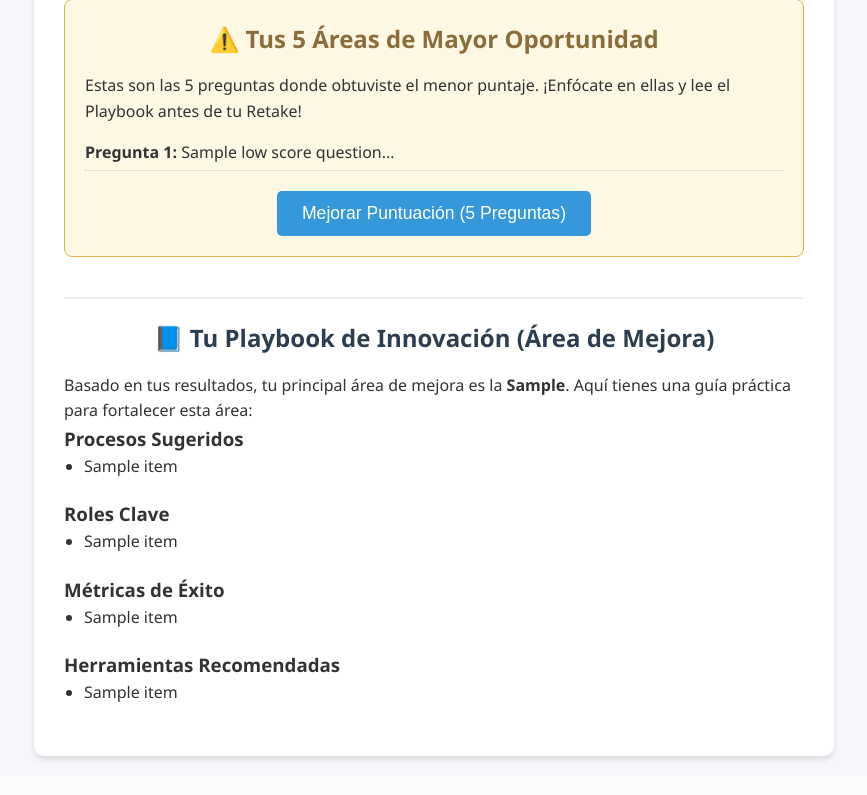
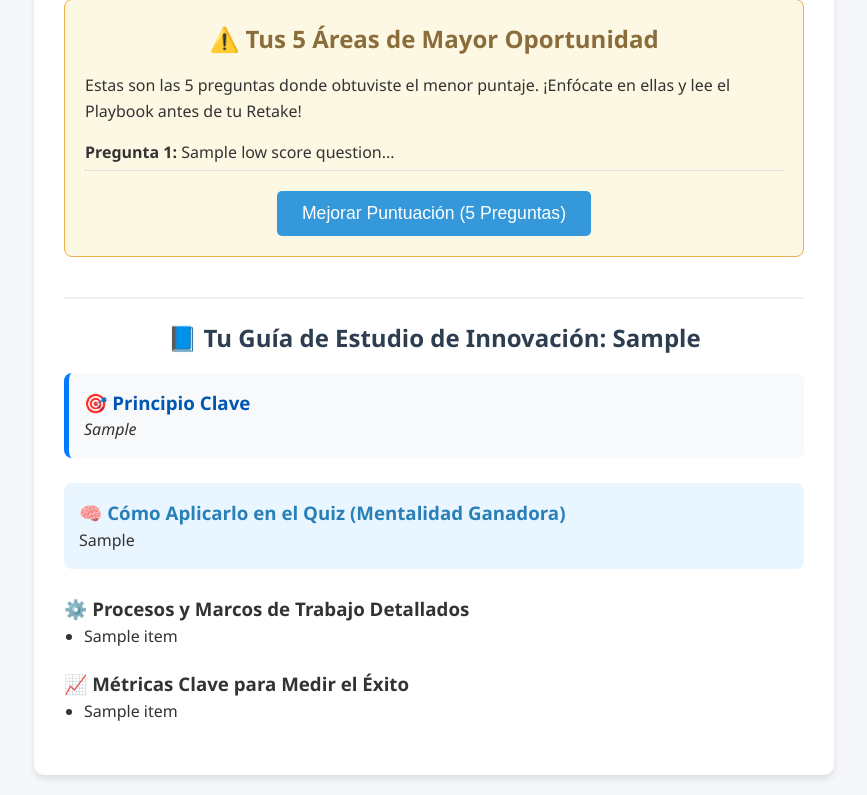
Before and after one commit to darkgirlchan/quizz, a Flask app: template templates/results.html in a window 1280 px wide. Shown: the part 370-1165 px from the top of the page, without its empty margins (206-1073 px from the left). Before the commit the page ends 1132 px from the top, so only its background shows below. Run offline with Flask 3, Linux system fonts and the light colour scheme; the template is opened without the code that fills it: most values are stand-ins (such as "Sample title", 1, 10 or a date in 2020).

Commit message:
mejora del playbook

```diff
--- a/app.py
+++ b/app.py
@@ -120,112 +120,106 @@ questions = [
 questions_by_id = {q['id']: q for q in questions}
 
 # Playbook de Innovación
+# Reemplaza tu función generate_playbook() existente con esta versión extendida y específica
+
 def generate_playbook(scores):
+    """
+    Genera un playbook de mejora extendido y específico, diseñado como una guía de estudio
+    para que los usuarios puedan mejorar sus resultados basándose únicamente en este contenido.
+    """
     areas = {
-        "costs": scores["costs"],
-        "customer_satisfaction": scores["customer_satisfaction"],
-        "risks": scores["risks"],
-        "sustainability": scores["sustainability"]
+        "costs": scores.get("costs", 0),
+        "customer_satisfaction": scores.get("customer_satisfaction", 0),
+        "risks": scores.get("risks", 0),
+        "sustainability": scores.get("sustainability", 0)
     }
 
-    mejoras_sugeridas = {
+    playbooks = {
         "costs": {
             "area_mejora": "Gestión de Costos y Eficiencia",
+            "principios_clave": "La innovación exitosa no se trata de gastar menos, sino de gastar de manera más inteligente. El objetivo es reducir el 'costo del error', validando ideas con la menor inversión posible antes de escalarlas.",
+            "mentalidad_ganadora": """
+                <p>En el quiz, las preguntas de costos a menudo presentan un dilema entre un camino 'seguro' y costoso contra uno 'experimental' y más barato. Para ganar, debes cambiar tu mentalidad de 'evitar gastos' a 'invertir en aprendizaje'.</p>
+                <ul>
+                    <li>🚩 <strong>Respuestas a evitar:</strong> Aquellas que proponen seguir un plan rígido y costoso solo porque ya fue aprobado, o las que desestiman ideas nuevas por miedo a una pequeña desviación del presupuesto. También desconfía de las que sugieren esperar meses para una revisión formal, ya que el tiempo es un costo oculto muy alto.</li>
+                    <li>✅ <strong>Respuestas a elegir:</strong> Busca siempre la opción que te permita aprender lo máximo con el mínimo riesgo financiero. Las palabras clave son <strong>'prototipo de baja fidelidad'</strong>, <strong>'prueba piloto'</strong>, <strong>'experimento rápido'</strong>, o <strong>'producto mínimo viable (MVP)'</strong>. La respuesta correcta casi siempre involucra una acción pequeña e inmediata para validar una idea antes de comprometer al equipo completo o un gran presupuesto.</li>
+                </ul>
+            """,
             "procesos": [
-                "Implementar un proceso de validación rápida de ideas, utilizando prototipos de baja fidelidad y pruebas de concepto para minimizar la inversión inicial.",
-                "Adoptar metodologías ágiles (Scrum, Kanban) para reducir el desperdicio y optimizar el uso de recursos.",
-                "Realizar análisis de retorno de inversión (ROI) en las etapas tempranas del proyecto para priorizar las iniciativas más rentables."
-            ],
-            "roles": [
-                "Un <strong>Gerente de Producto o Project Manager</strong> que priorice funcionalidades y gestione el presupuesto eficientemente.",
-                "Un <strong>Analista de Negocios</strong> que evalúe la viabilidad financiera de las ideas.",
-                "Un <strong>Ingeniero de Software</strong> que se enfoque en la arquitectura del producto para optimizar la eficiencia y los recursos."
+                "<strong>Prototipado Rápido y Test de Concepto:</strong> Es el arte de crear versiones simplificadas de una idea para probar suposiciones clave. No se trata de construir el producto final, sino de responder preguntas. ¿Entienden los usuarios la propuesta de valor? ¿Resolvería esto un problema real para ellos? Un prototipo puede ser desde un dibujo en una servilleta hasta una serie de pantallas interactivas (sin código funcional).",
+                "<strong>Metodología Lean (Crear-Medir-Aprender):</strong> Este ciclo es el motor de la innovación eficiente. En lugar de pasar meses construyendo algo en secreto, se lanza una versión mínima (MVP) a un grupo pequeño de usuarios. Se miden sus interacciones y se aprende de los datos para decidir si perseverar con la idea, modificarla (pivotar) o abandonarla. Esto evita construir productos que nadie quiere.",
+                "<strong>Presupuestos Flexibles para Innovación:</strong> En lugar de asignar un gran presupuesto anual a un solo proyecto, se asignan fondos más pequeños a múltiples experimentos. Los proyectos que demuestran tracción y aprendizaje reciben más fondos, mientras que los que no, se detienen. Es un modelo de inversión similar al de los 'venture capital'."
             ],
             "metricas": [
-                "ROI (Retorno sobre la Inversión) de proyectos de innovación.",
-                "Costo de la 'falla' o del prototipo.",
-                "Tiempo del 'ciclo de innovación' (desde la ideación hasta el lanzamiento)."
-            ],
-            "herramientas": [
-                "Herramientas de gestión de proyectos como Jira o Trello.",
-                "Análisis de costos y hojas de cálculo.",
-                "Herramientas de 'Business Model Canvas' para estructurar y validar ideas de negocio."
+                "<strong>Costo por Aprendizaje (Cost per Learning):</strong> En lugar de medir solo el ROI, enfócate en cuánto te costó validar o invalidar una hipótesis crucial. Un experimento de $1,000 que te evita gastar $100,000 en un producto fallido tiene un ROI altísimo.",
+                "<strong>Tiempo de Ciclo (Cycle Time):</strong> Mide el tiempo total desde que una idea nace hasta que se obtienen datos reales de su primer experimento en el mercado. Reducir este tiempo es clave para acelerar el aprendizaje y superar a la competencia."
             ]
         },
         "customer_satisfaction": {
-            "area_mejora": "Enfoque en el Cliente y la Satisfacción",
+            "area_mejora": "Enfoque en el Cliente (Customer Centricity)",
+            "principios_clave": "Las empresas más innovadoras no adivinan lo que quieren sus clientes; lo descubren junto a ellos. La satisfacción del cliente en un contexto de innovación proviene de resolver sus problemas reales y profundos, no solo de cumplir con una lista de requisitos.",
+            "mentalidad_ganadora": """
+                <p>En el quiz, cualquier pregunta que involucre a un cliente es una prueba de empatía. Debes resistir la tentación de actuar basándote en tus propias suposiciones o en la comodidad de tus procesos internos.</p>
+                <ul>
+                    <li>🚩 <strong>Respuestas a evitar:</strong> Aquellas en las que le pides al cliente que haga todo el trabajo (ej. 'llena este documento de 20 páginas'), o en las que tu equipo trabaja aislado asumiendo que ya sabe la respuesta. Copiar a un competidor sin entender por qué su solución funciona para sus clientes también es una trampa.</li>
+                    <li>✅ <strong>Respuestas a elegir:</strong> La opción ganadora casi siempre incluye un verbo de acción relacionado con el cliente: <strong>'entrevistar'</strong>, <strong>'observar'</strong>, <strong>'co-crear'</strong>, <strong>'realizar pruebas de usabilidad'</strong>, <strong>'crear un prototipo para validar con ellos'</strong>. Busca la respuesta que te acerque más al cliente y a su contexto real.</li>
+                </ul>
+            """,
             "procesos": [
-                "Adoptar un enfoque de 'Design Thinking' para entender profundamente las necesidades del usuario y generar soluciones centradas en él.",
-                "Crear un 'Customer Journey Map' para identificar los puntos de dolor y las oportunidades de innovación a lo largo de la experiencia del cliente.",
-                "Implementar 'bucles de retroalimentación' (feedback loops) para recolectar opiniones de los usuarios de manera continua y rápida, utilizando encuestas y entrevistas."
-            ],
-            "roles": [
-                "Un <strong>Investigador de UX</strong> (Experiencia de Usuario) que identifique las necesidades de los usuarios y las comunique al equipo de forma efectiva.",
-                "Un <strong>Estratega de Contenido</strong> que se asegure de que las soluciones sean fáciles de entender.",
-                "Un <strong>Gerente de Producto</strong> que priorice las funcionalidades que impactarán directamente la experiencia del cliente."
+                "<strong>Design Thinking:</strong> Es un marco de trabajo que pone al ser humano en el centro. Comienza con una fase de 'Empatía' (observar y entrevistar a los usuarios), seguida de 'Definición' (identificar el problema real), 'Ideación' (generar muchas soluciones posibles), 'Prototipado' (construir versiones de prueba) y 'Testeo' (validar con usuarios).",
+                "<strong>Mapa del Viaje del Cliente (Customer Journey Map):</strong> Es una visualización de toda la experiencia de un cliente con tu servicio o producto, desde que descubre que tiene una necesidad hasta el soporte post-venta. Este mapa revela 'puntos de dolor' (frustraciones) y oportunidades de innovación que de otra manera serían invisibles.",
+                "<strong>Desarrollo Impulsado por Hipótesis (Hypothesis-Driven Development):</strong> En lugar de construir funcionalidades, el equipo formula hipótesis: 'Creemos que si construimos [esta funcionalidad], los [usuarios] lograrán [este resultado], y lo sabremos midiendo [esta métrica]'. Esto obliga al equipo a pensar en el impacto real para el cliente."
             ],
             "metricas": [
-                "NPS (Net Promoter Score) para medir la lealtad del cliente.",
-                "CSAT (Customer Satisfaction Score) para medir la satisfacción del cliente.",
-                "Número de usuarios que usan una nueva funcionalidad."
-            ],
-            "herramientas": [
-                "Herramientas de encuestas como Typeform o SurveyMonkey.",
-                "Mapas de empatía para visualizar las necesidades de los usuarios.",
-                "Herramientas de prototipado como Figma o Sketch."
+                "<strong>Net Promoter Score (NPS):</strong> Mide la lealtad preguntando: '¿Qué tan probable es que recomiendes nuestro producto a un amigo?'. Los promotores son una fuente de crecimiento orgánico.",
+                "<strong>Tareas Críticas Completadas (Critical Task Completion):</strong> En pruebas de usabilidad, mide el porcentaje de usuarios que pueden completar con éxito las tareas más importantes para las que fue diseñado tu producto."
             ]
         },
         "risks": {
             "area_mejora": "Gestión de Riesgos y Experimentación",
+            "principios_clave": "La innovación y el riesgo son inseparables. El objetivo no es eliminar el riesgo, sino reducir la incertidumbre. Las organizaciones innovadoras crean un entorno seguro para tomar riesgos calculados y aprender de los fracasos.",
+            "mentalidad_ganadora": """
+                <p>Las preguntas sobre riesgo te pondrán a prueba para ver si prefieres la seguridad de lo conocido o la incertidumbre del crecimiento. La clave es no ser imprudente, sino ser un científico.</p>
+                <ul>
+                    <li>🚩 <strong>Respuestas a evitar:</strong> Aquellas que representan los extremos: el miedo paralizante ('no hacer nada', 'despedir al que falla') o la imprudencia total ('lanzar sin investigar', 'apostar todo a una idea no validada').</li>
+                    <li>✅ <strong>Respuestas a elegir:</strong> Busca la opción del 'experimento controlado'. La mentalidad correcta es: 'Tenemos una idea arriesgada. ¿Cuál es la forma más pequeña, rápida y barata de probar si tiene potencial?'. Las respuestas que hablan de <strong>'pruebas A/B'</strong>, <strong>'lanzamiento en un mercado limitado'</strong>, o <strong>'celebrar los aprendizajes del fracaso'</strong> son las que obtienen la puntuación más alta. Trata el fracaso como la compra de datos valiosos.</li>
+                </ul>
+            """,
             "procesos": [
-                "Adoptar una mentalidad de 'fallar rápido y fallar barato', para aprender de los errores y no perder tiempo en proyectos con poca probabilidad de éxito.",
-                "Realizar 'pruebas A/B' para validar hipótesis antes de lanzar un producto a gran escala.",
-                "Implementar un 'análisis de riesgos' en las etapas iniciales de cada proyecto para identificar y mitigar posibles problemas."
-            ],
-            "roles": [
-                "Un <strong>Ingeniero de Calidad</strong> que se enfoque en las pruebas de los productos para reducir el riesgo de fallas.",
-                "Un <strong>Gerente de Riesgos</strong> que evalúe y mitigue los riesgos asociados a los proyectos de innovación.",
-                "Un <strong>Analista de Datos</strong> que se asegure de que la toma de decisiones se base en evidencia."
+                "<strong>Cultura de Seguridad Psicológica:</strong> Es la creencia compartida por el equipo de que es seguro tomar riesgos interpersonales. Significa que nadie será castigado o humillado por admitir un error, hacer una pregunta o proponer una idea 'loca'. Sin esto, la gente no se atreverá a innovar.",
+                "<strong>Pruebas A/B:</strong> Es una técnica para comparar dos versiones de algo (una página web, un producto, un email) para ver cuál funciona mejor. Se muestra la versión A a un grupo de usuarios y la B a otro, y se miden los resultados. Esto reemplaza las opiniones ('a mí me gusta más el azul') con datos.",
+                "<strong>Portfolio de Innovación:</strong> Al igual que un inversor financiero diversifica sus acciones, una empresa debe diversificar sus 'apuestas' de innovación. Se debe tener un portafolio equilibrado de proyectos: mejoras incrementales de bajo riesgo (core business), adyacentes de riesgo medio y disruptivos de alto riesgo (transformacionales)."
             ],
             "metricas": [
-                "Porcentaje de proyectos que se completan sin mayores desviaciones de su alcance y presupuesto.",
-                "Número de errores críticos encontrados antes del lanzamiento.",
-                "Tiempo que toma identificar un riesgo clave."
-            ],
-            "herramientas": [
-                "Matrices de riesgo para evaluar el impacto y la probabilidad de cada riesgo.",
-                "Diagramas de flujo para visualizar los procesos y posibles fallos.",
-                "Herramientas de 'Business Case' para justificar las inversiones en innovación."
+                "<strong>Tasa de Experimentación:</strong> Mide el número de experimentos que el equipo es capaz de diseñar, lanzar y analizar en un período de tiempo. Una alta tasa de experimentación es un indicador líder de una alta tasa de innovación.",
+                "<strong>Velocidad de Aprendizaje:</strong> ¿Qué tan rápido puede el equipo extraer lecciones clave de los resultados de un experimento y aplicarlas en el siguiente ciclo? La velocidad es una ventaja competitiva clave."
             ]
         },
         "sustainability": {
-            "area_mejora": "Innovación Sostenible y Estratégica",
+            "area_mejora": "Innovación Estratégica y Sostenible",
+            "principios_clave": "La innovación no es un evento único, es un motor que debe funcionar constantemente. La sostenibilidad se logra cuando la innovación está integrada en la estrategia, la cultura y la estructura de la empresa, creando una ventaja competitiva a largo plazo.",
+            "mentalidad_ganadora": """
+                <p>Estas preguntas evalúan tu visión a largo plazo. Debes pensar no solo en cómo crear un producto exitoso, sino en cómo construir una 'fábrica de productos exitosos'.</p>
+                <ul>
+                    <li>🚩 <strong>Respuestas a evitar:</strong> Soluciones de 'parche' o de corto plazo. Contratar consultores para que 'nos traigan la innovación', organizar un hackathon de un día sin seguimiento, o copiar ciegamente a la competencia. Estas acciones no construyen capacidad interna.</li>
+                    <li>✅ <strong>Respuestas a elegir:</strong> Busca las opciones que representen un cambio sistémico y cultural. Las palabras clave son <strong>'crear un equipo de innovación autónomo'</strong>, <strong>'alinear los proyectos con la visión de la empresa'</strong>, <strong>'fomentar la colaboración entre departamentos'</strong>, <strong>'proteger la propiedad intelectual (patentes)'</strong>, y <strong>'comunicar el progreso regularmente'</strong>. La respuesta correcta construye un sistema para que la innovación florezca de manera continua.</li>
+                </ul>
+            """,
             "procesos": [
-                "Integrar la innovación en la estrategia general de la empresa, alineando los proyectos con los objetivos a largo plazo.",
-                "Crear un 'equipo de innovación' o 'laboratorio de innovación' que se dedique exclusivamente a explorar nuevas tecnologías y modelos de negocio.",
-                "Implementar 'círculos de innovación' o 'sesiones de ideación' donde los empleados de distintos departamentos colaboren en la generación de ideas para la empresa."
-            ],
-            "roles": [
-                "Un <strong>Estratega de Innovación</strong> que se encargue de identificar oportunidades a largo plazo para la empresa.",
-                "Un <strong>Líder de Equipo</strong> que fomente una cultura de colaboración y experimentación.",
-                "Un <strong>Analista de Tendencias</strong> que se anticipe a los cambios en el mercado."
+                "<strong>Laboratorios de Innovación / Equipos Autónomos (Squads):</strong> Para superar la burocracia de las grandes empresas, se crean pequeñas unidades de negocio independientes con su propio presupuesto, autoridad y objetivos. Estos 'laboratorios' pueden moverse a la velocidad de una startup mientras aprovechan los recursos de la empresa matriz.",
+                "<strong>Alineación Estratégica y Comunicación de la Visión:</strong> La innovación no puede ocurrir en un vacío. El liderazgo debe comunicar una visión clara y emocionante del futuro, y luego demostrar cómo cada proyecto de innovación contribuye a alcanzar esa visión. Las reuniones regulares donde se muestra el progreso son cruciales para mantener a todos alineados y motivados.",
+                "<strong>Gestión de Propiedad Intelectual (PI):</strong> Una innovación revolucionaria puede ser copiada rápidamente si no está protegida. Patentar una invención, registrar una marca o mantener secretos comerciales son herramientas estratégicas para asegurar que la empresa pueda capitalizar su inversión en I+D y mantener una ventaja competitiva duradera."
             ],
             "metricas": [
-                "Número de patentes o propiedad intelectual creada.",
-                "Porcentaje de ingresos que proviene de nuevos productos o servicios.",
-                "Tasa de retención de empleados que se sienten motivados a innovar."
-            ],
-            "herramientas": [
-                "Análisis de la industria y la competencia.",
-                "Plataformas de gestión de ideas (idea management).",
-                "Herramientas de planeación estratégica como PESTLE o FODA."
+                "<strong>Porcentaje de Ingresos de Nuevos Productos:</strong> Una métrica clásica que mide qué porcentaje de las ventas totales proviene de productos o servicios lanzados en los últimos 3-5 años. Un porcentaje saludable indica que el motor de innovación está funcionando.",
+                "<strong>Tasa de Retención de Talento Innovador:</strong> Los empleados más creativos y talentosos tienen muchas opciones. Si deciden quedarse y crecer en tu empresa, es una señal fuerte de que la cultura de innovación es real y atractiva."
             ]
         }
     }
 
     # Encontrar el área con el puntaje más bajo
     area_mejora = min(areas, key=areas.get)
-    return mejoras_sugeridas.get(area_mejora, {})
+    return playbooks.get(area_mejora, {})
 
 # Función auxiliar para inicializar la sesión del quiz
 def initialize_quiz_session(user_id, total_questions):
--- a/templates/results.html
+++ b/templates/results.html
@@ -100,16 +100,31 @@
             </div>
 
             <div class="playbook">
-                <h2>📘 Tu Playbook de Innovación (Área de Mejora)</h2>
-                <p>Basado en tus resultados, tu principal área de mejora es la <strong>{{ playbook.area_mejora }}</strong>. Aquí tienes una guía práctica para fortalecer esta área:</p>
-                <h3>Procesos Sugeridos</h3>
-                <ul>{% for item in playbook.procesos %}<li>{{ item }}</li>{% endfor %}</ul>
-                <h3>Roles Clave</h3>
-                <ul>{% for item in playbook.roles %}<li>{{ item | safe }}</li>{% endfor %}</ul>
-                <h3>Métricas de Éxito</h3>
-                <ul>{% for item in playbook.metricas %}<li>{{ item }}</li>{% endfor %}</ul>
-                <h3>Herramientas Recomendadas</h3>
-                <ul>{% for item in playbook.herramientas %}<li>{{ item }}</li>{% endfor %}</ul>
+                <h2>📘 Tu Guía de Estudio de Innovación: {{ playbook.area_mejora }}</h2>
+
+                <div style="background: #f8f9fa; border-left: 5px solid #007bff; padding: 15px; border-radius: 8px; margin-bottom: 25px;">
+                    <h3 style="color: #0056b3; margin-top: 0;">🎯 Principio Clave</h3>
+                    <p><em>{{ playbook.principios_clave }}</em></p>
+                </div>
+
+                <div style="background: #eaf6ff; padding: 15px; border-radius: 8px; margin-bottom: 25px;">
+                    <h3 style="color: #2980b9;">🧠 Cómo Aplicarlo en el Quiz (Mentalidad Ganadora)</h3>
+                    {{ playbook.mentalidad_ganadora | safe }}
+                </div>
+
+                <h3>⚙️ Procesos y Marcos de Trabajo Detallados</h3>
+                <ul>
+                    {% for item in playbook.procesos %}
+                    <li>{{ item | safe }}</li>
+                    {% endfor %}
+                </ul>
+
+                <h3>📈 Métricas Clave para Medir el Éxito</h3>
+                <ul>
+                    {% for item in playbook.metricas %}
+                    <li>{{ item | safe }}</li>
+                    {% endfor %}
+                </ul>
             </div>
 
             {% endif %}
```
